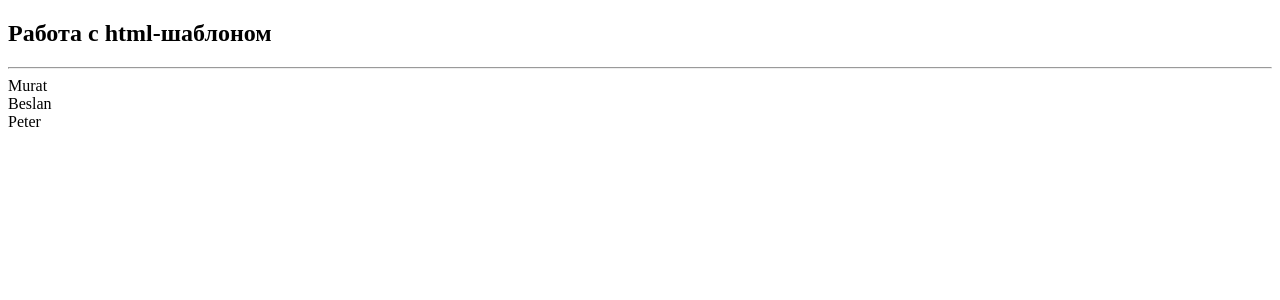
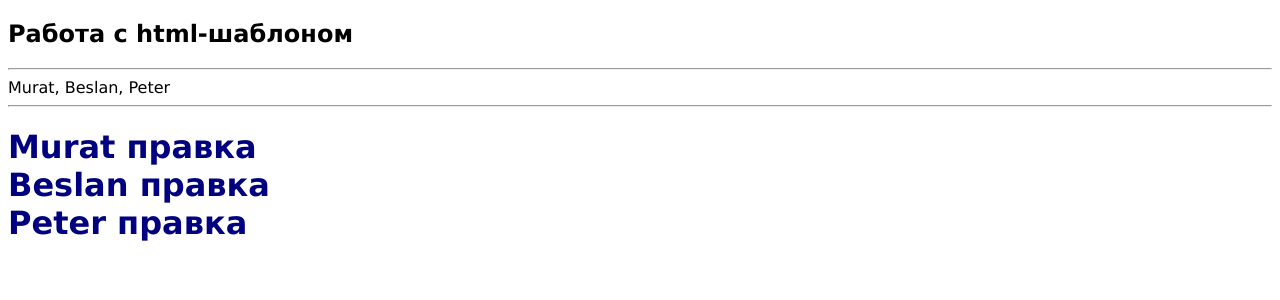
Before and after one commit to TarumK/MySite, a Django app: page /form/ in a window 1280 px wide. Shown: the top 300 px of the page. Run offline with Django 4.2, Linux system fonts and the light colour scheme.

Commit message:
Добавил таблицу стилей

```diff
--- /dev/null
+++ b/MyApp/static/css/styles.css
@@ -0,0 +1,3 @@
+body{ font-family: Verdana;}
+h1{color:navy;}
+img{width:350px;}
--- a/MyApp/templates/index.html
+++ b/MyApp/templates/index.html
@@ -1,14 +1,21 @@
 <!DOCTYPE html>
+{% load static %}
 <html lang="en"></html>
 <head>
     <meta charset="UTF-8">
+    <link rel="stylesheet" href="{% static 'css/styles.css' %}" />
     <title>Title</title>
 </head>
 <body>
 <h2> Работа с html-шаблоном</h2>
 <hr>
+{{ name|join:', ' }}
+<hr>
+<h1>
 {% for n in name %}
-{{ n }}
+
+{{ n|add:' правка' }}
 <br>
 {% endfor %}
+</h1>
 </body>
```
